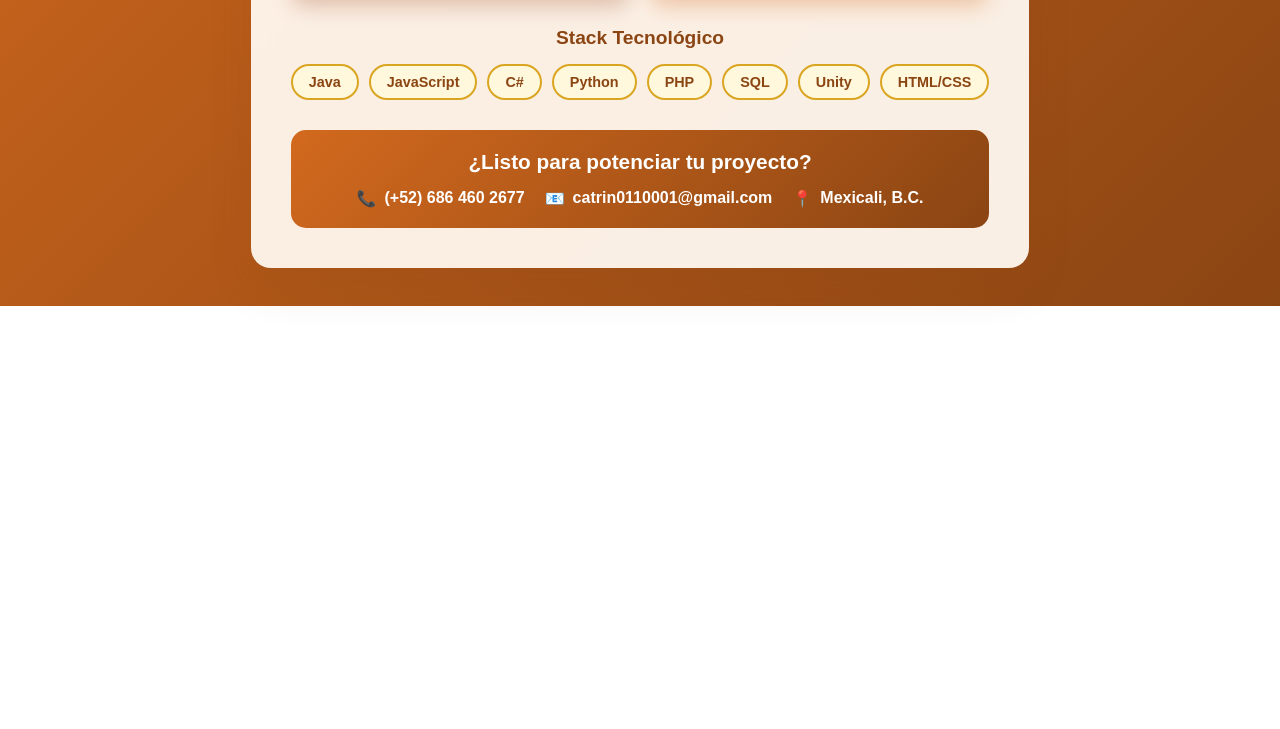
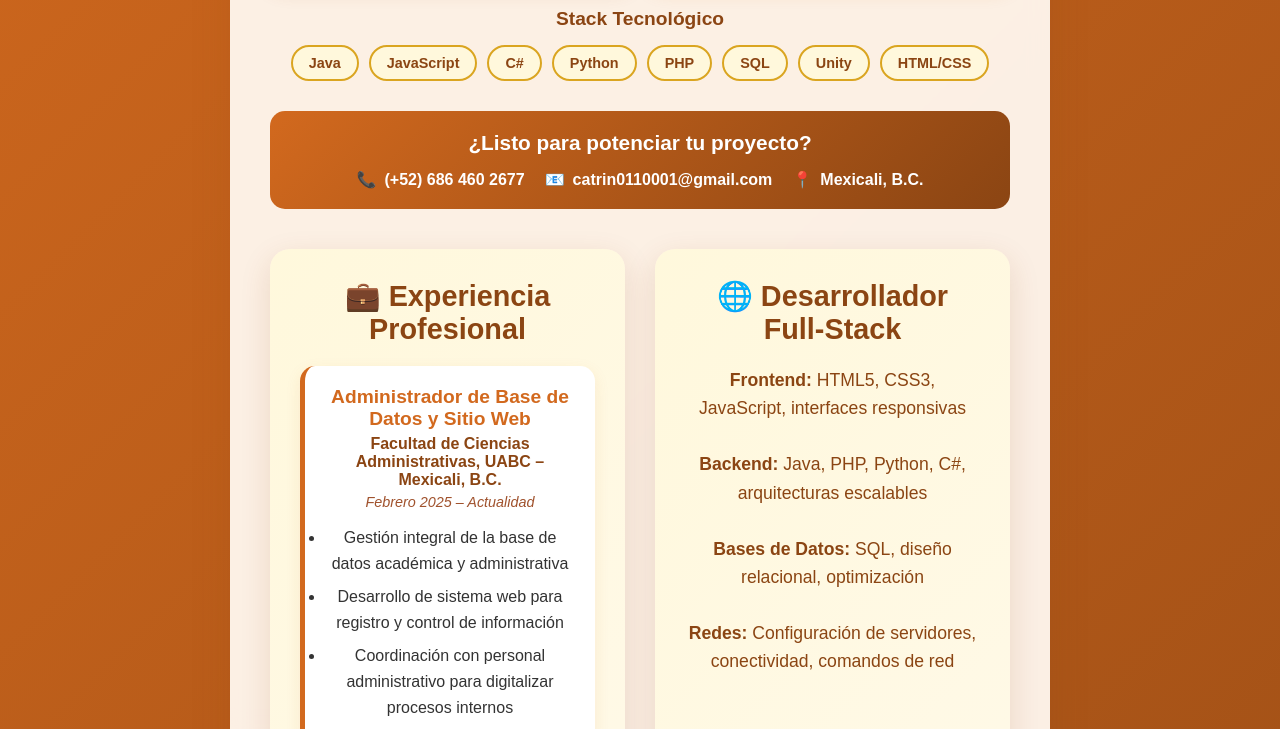
Before and after one commit to Catrin101/Catrin101.github.io, a plain HTML site: page index.html in a window 1280 px wide. Shown: the part 494-1223 px from the top of the page. Before the commit the page ends 800 px from the top, so only its background shows below. Drawn offline with Linux system fonts and the light colour scheme.

Commit message:
Adaptabilidad
primer intento de agregar adaptabilidad según el tamaño de pantalla

```diff
--- a/css/styles.css
+++ b/css/styles.css
@@ -352,6 +352,63 @@ body {
     }
 }
 
+/* Nuevo estilo para contenedor de tarjetas en desktop */
+.desktop-cards {
+    display: none; /* Por defecto oculto */
+}
+
+/* Media query para escritorio (> 1024px) */
+@media (min-width: 1024px) {
+    .card {
+        max-width: 1200px;
+    }
+
+    /* Ocultar botones que abren modales en desktop */
+    .advantage[data-modal-target] {
+        display: none;
+    }
+
+    /* Mostrar contenedor de tarjetas */
+    .desktop-cards {
+        display: grid;
+        grid-template-columns: repeat(auto-fit, minmax(300px, 1fr));
+        gap: 30px;
+        margin: 40px 0;
+    }
+
+    .info-card {
+        background: linear-gradient(135deg, #fff8dc, #fffaf0);
+        border-radius: 20px;
+        padding: 30px;
+        box-shadow: 0 10px 30px rgba(139, 69, 19, 0.15);
+        transition: transform 0.3s ease;
+    }
+
+    .info-card:hover {
+        transform: translateY(-5px);
+    }
+
+    .info-card-title {
+        color: #8b4513;
+        font-size: 1.8em;
+        font-weight: 700;
+        margin-bottom: 20px;
+        text-align: center;
+    }
+
+    /* Ocultar modales en desktop */
+    .modal {
+        display: none !important;
+    }
+}
+
+/* Media query para móvil (< 1024px) */
+@media (max-width: 1023px) {
+    .desktop-cards {
+        display: none;
+    }
+}
+
 /* ====================================
    SECCIÓN PARA FUTURAS EXPANSIONES
    ====================================
--- a/index.html
+++ b/index.html
@@ -25,9 +25,30 @@
             <div class="contact-title"></div>
             <div class="contact-info"></div>
         </div>
+
+        <!-- Contenedor para tarjetas en desktop -->
+        <div class="desktop-cards">
+            <!-- Experiencia -->
+            <div class="info-card" id="experienceCard">
+                <h2 class="info-card-title">💼 Experiencia Profesional</h2>
+                <div class="card-content"></div>
+            </div>
+
+            <!-- Full Stack -->
+            <div class="info-card" id="fullStackCard">
+                <h2 class="info-card-title">🌐 Desarrollador Full-Stack</h2>
+                <div class="card-content"></div>
+            </div>
+
+            <!-- Resultados -->
+            <div class="info-card" id="resultsCard">
+                <h2 class="info-card-title">⚡ Resultados Rápidos</h2>
+                <div class="card-content"></div>
+            </div>
+        </div>
     </div>
 
-    <!-- Modales -->
+    <!-- Modales (se mantienen para vista móvil) -->
     <div id="experienceModal" class="modal">
         <div class="modal-content"></div>
     </div>
--- a/js/render.js
+++ b/js/render.js
@@ -46,17 +46,39 @@ function renderContact() {
 }
 
 function renderModals() {
-    renderExperienceModal();
-    renderFullStackModal();
-    renderResultsModal();
+    // Renderizar contenido tanto en modales como en tarjetas desktop
+    const experienceContent = generateExperienceContent();
+    const fullStackContent = generateFullStackContent();
+    const resultsContent = generateResultsContent();
+
+    // Para modales
+    document.querySelector('#experienceModal .modal-content').innerHTML = `
+        <span class="close" onclick="closeModal('experienceModal')">&times;</span>
+        <h2 class="modal-title">💼 Experiencia Profesional</h2>
+        ${experienceContent}
+    `;
+
+    document.querySelector('#fullStackModal .modal-content').innerHTML = `
+        <span class="close" onclick="closeModal('fullStackModal')">&times;</span>
+        <h2 class="modal-title">🌐 Desarrollador Full-Stack</h2>
+        ${fullStackContent}
+    `;
+
+    document.querySelector('#resultsModal .modal-content').innerHTML = `
+        <span class="close" onclick="closeModal('resultsModal')">&times;</span>
+        <h2 class="modal-title">⚡ Resultados Rápidos</h2>
+        ${resultsContent}
+    `;
+
+    // Para tarjetas desktop
+    document.querySelector('#experienceCard .card-content').innerHTML = experienceContent;
+    document.querySelector('#fullStackCard .card-content').innerHTML = fullStackContent;
+    document.querySelector('#resultsCard .card-content').innerHTML = resultsContent;
 }
 
-function renderExperienceModal() {
-    const container = document.querySelector('#experienceModal .modal-content');
-    container.innerHTML = `
-        <span class="close" onclick="closeModal('experienceModal')">&times;</span>
-        <h2 class="modal-title">💼 Experiencia Profesional</h2>
-        ${portfolioData.experience.map(exp => `
+// Funciones auxiliares para generar contenido
+function generateExperienceContent() {
+    return portfolioData.experience.map(exp => `
         <div class="experience-item">
             <div class="experience-title">${exp.title}</div>
             <div class="experience-company">${exp.company}</div>
@@ -65,34 +87,23 @@ function renderExperienceModal() {
                 ${exp.duties.map(duty => `<li>${duty}</li>`).join('')}
             </ul>
         </div>
-        `).join('')}
-    `;
+    `).join('');
 }
 
-function renderFullStackModal() {
-    const container = document.querySelector('#fullStackModal .modal-content');
-    container.innerHTML = `
-        <span class="close" onclick="closeModal('fullStackModal')">&times;</span>
-        <h2 class="modal-title">${portfolioData.fullStack.title}</h2>
-        <p style="color: #8b4513; text-align: center; font-size: 1.1em; line-height: 1.6;">
+function generateFullStackContent() {
+    return `<p style="color: #8b4513; text-align: center; font-size: 1.1em; line-height: 1.6;">
         ${portfolioData.fullStack.skills.map(skill => `
             <strong>${skill.area}:</strong> ${skill.details}<br><br>
         `).join('')}
-        </p>
-    `;
+    </p>`;
 }
 
-function renderResultsModal() {
-    const container = document.querySelector('#resultsModal .modal-content');
-    container.innerHTML = `
-        <span class="close" onclick="closeModal('resultsModal')">&times;</span>
-        <h2 class="modal-title">${portfolioData.results.title}</h2>
-        <p style="color: #8b4513; text-align: center; font-size: 1.1em; line-height: 1.6;">
+function generateResultsContent() {
+    return `<p style="color: #8b4513; text-align: center; font-size: 1.1em; line-height: 1.6;">
         ${portfolioData.results.points.map(point => `
             <strong>${point.title}:</strong> ${point.details}<br><br>
         `).join('')}
-        </p>
-    `;
+    </p>`;
 }
 
 export function initializeContent() {
```
Lines whose indentation alone changed are shown as unchanged.
